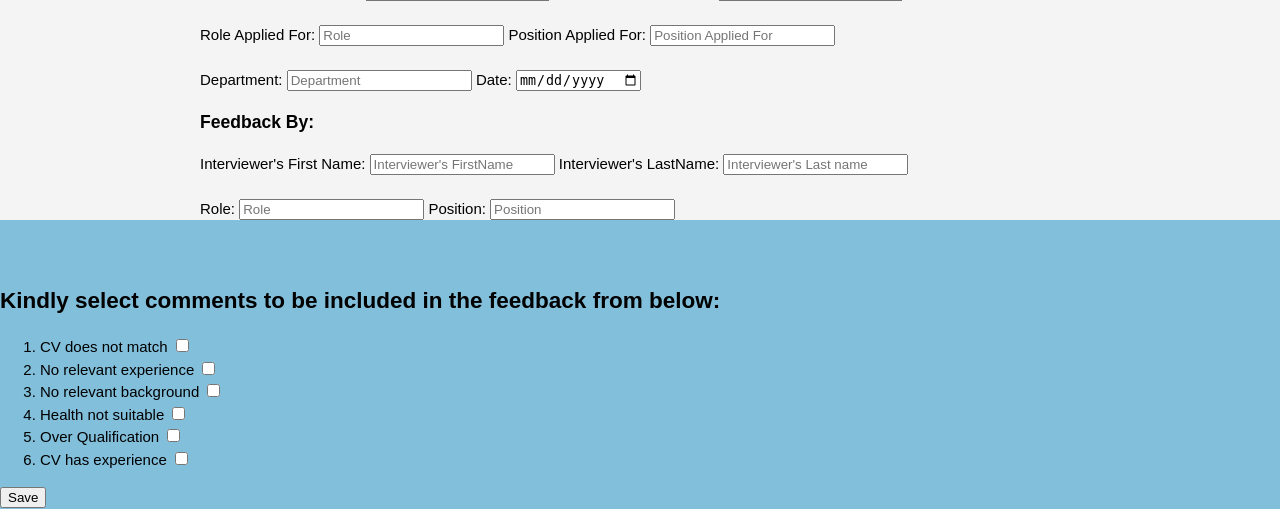
After one commit to MarcellaSplinter/HappyTech-Adenike-Marcella, a PHP site: page /edit-template.php?id=1 in a window 1280 px wide. The commit adds this page. Shown: the part 498-1007 px from the top of the page. Run offline with PHP 8.4, Linux system fonts and the light colour scheme; a user stored in the database is signed in; data comes from the database, SQL or seed files in the repository.

Commit message:
changed the teplate page.

```diff
--- /dev/null
+++ b/db_connection.php
@@ -0,0 +1,9 @@
+<?php
+$user_name = "root";
+$db_name = "project";
+$host = "localhost";
+$connection = new mysqli($host, $user_name , "", $db_name );
+if ($connection->connect_errno) {
+    echo "Failed to connect to MySQL: (" . $connection->connect_errno . ") " . $connection->connect_error;
+}
+?>
--- /dev/null
+++ b/edit-template.php
@@ -0,0 +1,88 @@
+<?php
+require_once 'templates.php';
+
+session_start();
+if (!isset($_SESSION['loggedin']) || $_SESSION['loggedin'] != true) {
+	header("Location: login.html");
+    return;
+}
+$template = getTemplateById ($_GET['id']);
+?>
+<!DOCTYPE html>
+<html lang="en">
+<head>
+    <meta charset="UTF-8">
+    <meta http-equiv="X-UA-Compatible" content="IE=edge">
+    <meta name="viewport" content="width=device-width, initial-scale=1.0">
+    <title>edit <?php echo $template['title']?></title>
+    <link rel="stylesheet" href="./Feedback.css">
+</head>
+<body>
+
+    <header>
+        <div class="New">
+        <h1>HappyTech Technology Company</h1>
+        <a class="logout-button" href="logout.php" title="Logout"><img src="img/logout.png"/></a>
+
+        <form method = "POST" action = "edit-template.php?id=<?php echo $_GET ["id"] ?>">
+
+        <label for="Candidate Name">Candidate's First Name:</label>
+        <input type="text" id="Candidate Name" placeholder="Candidate's First Name here" >
+        <label for="Candidate's Last Name">Candidate's Last Name:</label>
+        <input type="text" id="Last Name" placeholder="Candidate's Last name here" >
+        <br><br>
+        <label for="Role">Role Applied For:</label>
+        <input type="text" id="Role Applied For" placeholder="Role" >
+        <label for="Position ">Position Applied For:</label>
+        <input type="text" id="Position Applied For" placeholder="Position Applied For" >
+<br><br>
+        <label for="Department">Department:</label>
+        <input type="text" id="Department" placeholder="Department" >
+        <label for="Date">Date:</label>
+        <input type="date" id="Date" placeholder="Date" >
+
+
+<div id="Employer">
+    <h3>Feedback By:</h3>
+
+    <label for="Interviewer's Name">Interviewer's First Name:</label>
+        <input type="text" id="Interviewer's Name" placeholder="Interviewer's FirstName" >
+        <label for="Interviewer's Last Name">Interviewer's LastName:</label>
+        <input type="text" id="Last Name" placeholder="Interviewer's Last name" >
+        <br><br>
+        <label for="Role">Role:</label>
+        <input type="text" id="Role" placeholder="Role" >
+        <label for="Position ">Position:</label>
+        <input type="text" id="Position" placeholder="Position" >
+
+</div>
+
+</header>
+
+<br><br>
+
+<h2>Kindly select comments to be included in the feedback from below:</h2>
+
+<ol>
+
+<li><label for="CV1">CV does not match</label>
+    <input name = "options[]" value="1" type="checkbox" id="CV1"></li>
+<li><label for="CV2">No relevant experience</label>
+    <input name = "options[]" value="2" type="checkbox" id="CV2"> </li>
+<li><label for="CV3">No relevant background</label>
+    <input name = "options[]" value="3" type="checkbox" id="CV3"></li>
+<li><label for="CV4">Health not suitable</label>
+    <input name = "options[]" value="4" type="checkbox" id="CV4"></li>
+<li><label for="CV5">Over Qualification</label>
+    <input name = "options[]" value="5" type="checkbox" id="CV5"></li>
+<li><label for="CV6">CV has  experience</label>
+    <input name = "options[]" value="6" type="checkbox" id="CV6"></li>
+
+</ol>
+
+
+
+    <input type="submit" value="Save">
+</form>
+</body>
+</html>
--- a/templates.php
+++ b/templates.php
@@ -1,73 +1,20 @@
 <?php
-
-    include("dbConn.php");
-
-    $sql = "SELECT id, name FROM templates";
-    $templates = $conn->query($sql);
-
-?>
-<!DOCTYPE html>
-<html lang="en">
-<head>
-    <meta charset="UTF-8">
-    <meta http-equiv="X-UA-Compatible" content="IE=edge">
-    <meta name="viewport" content="width=device-width, initial-scale=1.0">
-    <title>Templates</title>
-    <link rel="stylesheet" href="./Feedback.css">
-
-</head>
-<body>
-
-    <header>
-
-        <h1>HappyTech Technology Company</h1>
-
-            <div class="container">
-                <div id="Title">
-                    <h3>Candidates Feedback Application</h3>
-                </div>
-
-                <nav>
-                    <ul>
-
-                        <li><a href="Home.php">Home</a></li>
-                <li class="current"><a href="templates.php">Templates</a></li>
-
-                <li><a href="Feedback.php">Generate Feedback</a></li>
-                <li><a href="Savedfeedback.php">Saved Feedback</a></li>
-                <li><a href="SentFeedback.php">Sent Feedback</a></li>
-                <li><a href="Delete.php">Deleted Feedback</a></li>
+require_once 'db_connection.php';
+function getAllTemplates ()
+{
+    global $connection;
+    $query = "select * from templates";
+	$result = $connection ->query ($query)->fetch_all(MYSQLI_ASSOC);
+    return $result;
 
 
-                    </ul>
-                </nav>
-            </div>
-        </section>
-    </header>
-
-    <h3>List of Templates:</h3>
-
-    <table>
-        <tr>
-            <th>S/N</th>
-            <th>Template Name</th>
-            <th>Action</th>
-        </tr>
-    <?php foreach ($templates as $template) { ?>
-        <tr>
-            <td><?php echo $template['id']; ?></td>
-            <td><?php echo $template['name']; ?></td>
-            <td>
-                <a href="editTemplate.php?id=<?php echo $template['id']; ?>">Edit</a> &bull; <a href="Delete.php?id=<?php echo $template['id']; ?>">Delete</a>
+}
+function getTemplateById ($id)
+{
+    global $connection;
+    $query = "select * from templates where id = ".$id;
+	$result = $connection ->query ($query)->fetch_all(MYSQLI_ASSOC);
+    return count($result) > 0 ? $result[0] : null;
 
 
-
-            </td>
-        </tr>
-    <?php } ?>
-    </table>
-
-
-
-</body>
-</html>
+}
```
Also changed, not shown: Template.php (added, +67 -0 lines).
